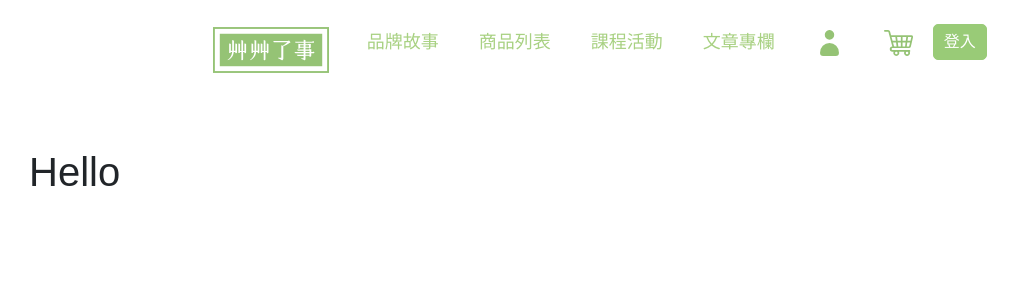
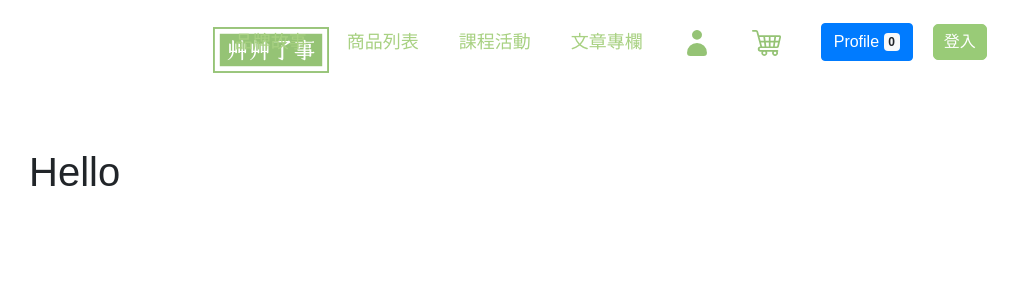
Before and after one commit to rubytwn/happyCodeing, a React (Create React App) app in the folder final/: page / in a window 1280 px wide. Shown: the top 300 px of the page, without its empty margins (41-1059 px from the left). Built offline with nearby package versions, Linux system fonts and the light colour scheme.

Commit message:
購物車修改

```diff
--- a/final/src/App.js
+++ b/final/src/App.js
@@ -10,15 +10,27 @@ import Navbar from '../src/pages/Navebar'
 function App() {
   //設定登入登出的狀態
   const [isAuth, setisAuth] = useState()
+  const [cartItems, setCartItems] = useState(0)
+  const [ok, setok] = useState(false)
+  useEffect(() => {
+    const memberAuth = localStorage.getItem('memberLogInInfo')
+
+    if (memberAuth === null) {
+      setisAuth(false)
+    } else {
+      setisAuth(true)
+    }
+  }, [])
 
   useEffect(() => {
-    const memberAuth = localStorage.getItem('memberLogInInfo')
-  if(memberAuth === null ){
-    setisAuth(false)
-  }else{
-    setisAuth(true)
-  }
-  }, [])
+    const cartItemsLS = JSON.parse(localStorage.getItem('cart'))
+    if (cartItemsLS === null) {
+      setCartItems(0)
+    } else {
+      setCartItems(cartItemsLS.length)
+      setok(!ok)
+    }
+  }, [cartItems, ok])
 
   // if (isAuth === false) {
   //   localStorage.removeItem('memberLogInInfo')
@@ -29,12 +41,22 @@ function App() {
       <>
         <Switch>
           <MemberMain>
-            <Navbar isAuth={isAuth} setisAuth={setisAuth} />
+            <Navbar
+              isAuth={isAuth}
+              setisAuth={setisAuth}
+              cartItems={cartItems}
+              setCartItems={setCartItems}
+            />
             <Route exact path="/">
               <Home />
             </Route>
             <Route path="/memberroot">
-              <MemberRoot isAuth={isAuth} setisAuth={setisAuth} />
+              <MemberRoot
+                isAuth={isAuth}
+                setisAuth={setisAuth}
+                cartItems={cartItems}
+                setCartItems={setCartItems}
+              />
             </Route>
           </MemberMain>
         </Switch>
--- a/final/src/pages/Navebar.js
+++ b/final/src/pages/Navebar.js
@@ -2,15 +2,24 @@ import React, { useState } from 'react'
 import { Link } from 'react-router-dom'
 import './Navbar.css'
 import Login from './Login'
+// import { Badge, Button } from 'react-bootstrap'
+import { Badge, Button } from 'react-bootstrap'
+import { useEffect } from 'react'
 
 function Navebar(props) {
   const [click, setClick] = useState(false)
-  const { setisAuth, isAuth } = props
+  const { setisAuth, isAuth, cartItems, setCartItems } = props
   const [loginModalShow, setLoginModalShow] = useState(false)
+
 
   const handleClick = () => setClick(!click)
 
   const closeMobileMenu = () => setClick(false)
+  useEffect(() => {
+    const a = cartItems
+  console.log(a)
+  }, [cartItems])
+
   return (
     <>
       <nav className="navbar">
@@ -54,10 +63,17 @@ function Navebar(props) {
               <img src="../../images/購物車.svg" alt="圖片遺失" />
             </Link>
           </li>
-          <li className="nav-icon cart1">
-            <Link to="/cart" onClick={closeMobileMenu}>
-              <img src="../../images/購物車1.svg" alt="圖片遺失" />
-            </Link>
+          <li className="nav-icon">
+            {/* <Link to="/cart" onClick={closeMobileMenu}>
+            <div>
+            <img src="../../images/購物車1.svg" alt="圖片遺失" /><Badge variant="light">9</Badge>
+            </div>
+
+            </Link> */}
+            <Button variant="primary">
+              Profile <Badge variant="light">{cartItems}</Badge>
+              <span className="sr-only">unread messages</span>
+            </Button>
           </li>
           <Login
             loginModalShow={loginModalShow}
```
